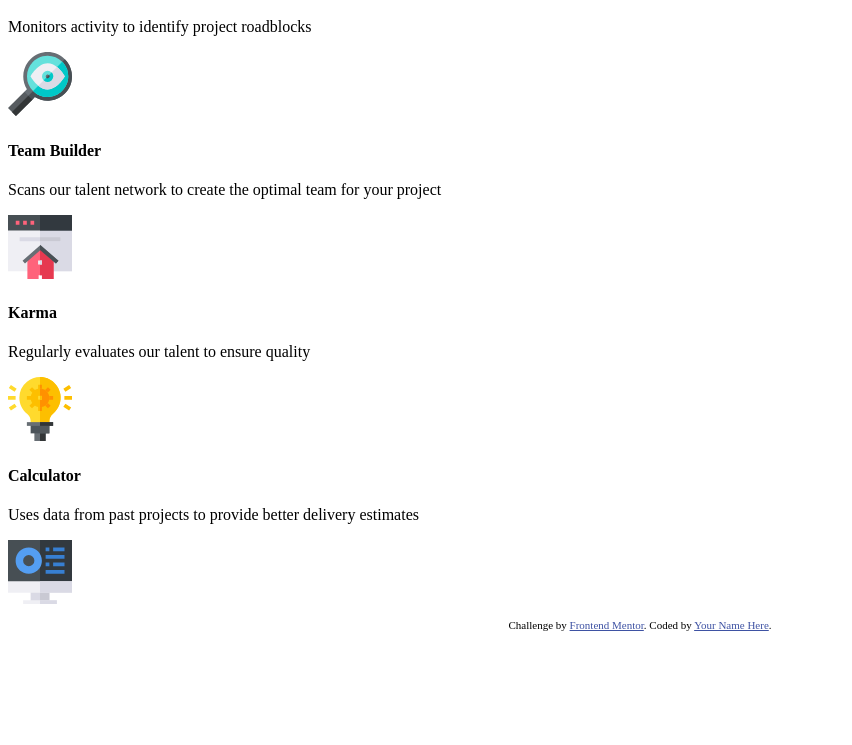
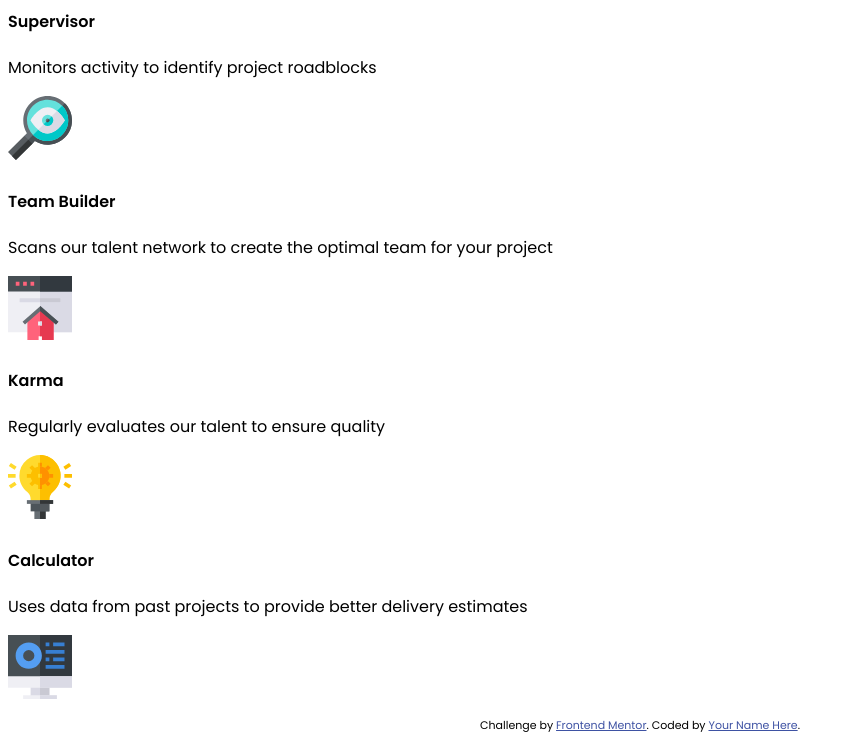
Before and after one commit to CarlosFabianG/tech-product-landing-page, a plain HTML site: page index.html in a window 1280 px wide. Shown: the part 192-937 px from the top of the page, without its empty margins (0-852 px from the left). Before the commit the page ends 834 px from the top, so only its background shows below. Drawn offline with Linux system fonts and the light colour scheme.

Commit message:
se coloco link de google fonts y styles.css en index.html

```diff
--- a/index.html
+++ b/index.html
@@ -7,6 +7,8 @@
   <link rel="icon" type="image/png" sizes="32x32" href="./images/favicon-32x32.png">
 
   <title>Frontend Mentor | Four card feature section</title>
+  <link href="https://fonts.googleapis.com/css2?family=Poppins:wght@200;400;600&display=swap" rel="stylesheet">
+  <link href="styles.css" rel="stylesheet">
 
   <!-- Feel free to remove these styles or customise in your own stylesheet 👍 -->
   <style>
@@ -52,9 +54,6 @@
     </div>
   </main>
 
-
-
-
   <footer>
     <p class="attribution">
       Challenge by <a href="https://www.frontendmentor.io?ref=challenge" target="_blank">Frontend Mentor</a>.
--- /dev/null
+++ b/styles.css
@@ -0,0 +1,3 @@
+body {
+    font-family: 'Poppins', sans-serif;
+}
```
